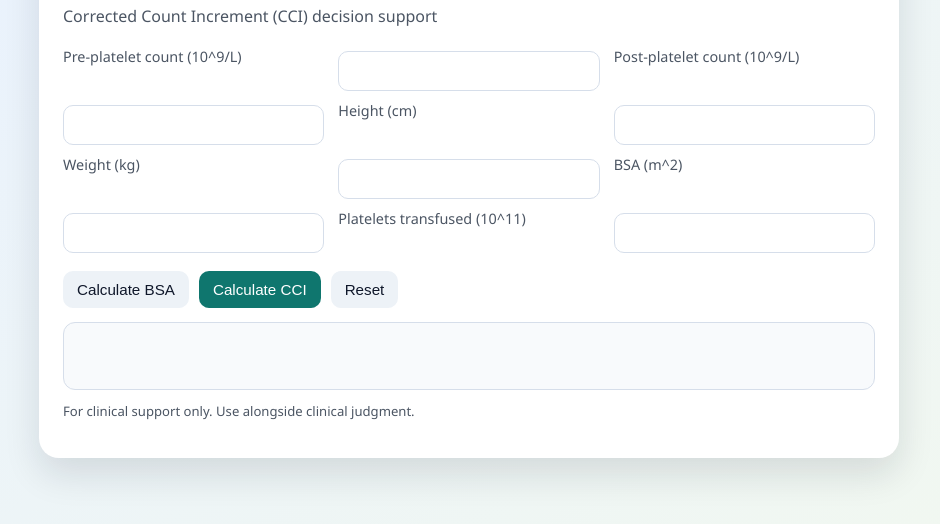
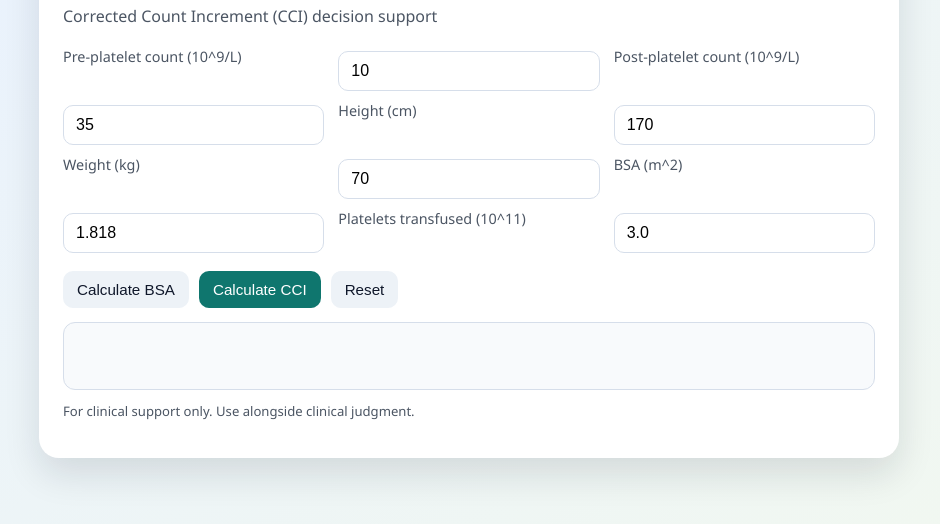
Before and after one commit to RazaS/CCI_Calculator, a website: page public/index.html in a window 1280 px wide. Shown: the part 202-726 px from the top of the page, without its empty margins (171-1111 px from the left). Drawn offline with Linux system fonts and the light colour scheme.

Commit message:
Update app defaults

```diff
--- a/public/app.js
+++ b/public/app.js
@@ -61,7 +61,7 @@ document.getElementById("calcCci").addEventListener("click", () => {
 
 document.getElementById("reset").addEventListener("click", () => {
   [fields.pre, fields.post, fields.height, fields.weight, fields.bsa, fields.dose].forEach((input) => {
-    input.value = "";
+    input.value = input.defaultValue;
   });
   setResult("");
 });
--- a/public/index.html
+++ b/public/index.html
@@ -13,22 +13,22 @@
 
     <div class="grid">
       <label for="pre">Pre-platelet count (10^9/L)</label>
-      <input id="pre" type="number" inputmode="decimal" step="0.1" min="0" />
+      <input id="pre" type="number" inputmode="decimal" step="0.1" min="0" value="10" />
 
       <label for="post">Post-platelet count (10^9/L)</label>
-      <input id="post" type="number" inputmode="decimal" step="0.1" min="0" />
+      <input id="post" type="number" inputmode="decimal" step="0.1" min="0" value="35" />
 
       <label for="height">Height (cm)</label>
-      <input id="height" type="number" inputmode="decimal" step="0.1" min="0" />
+      <input id="height" type="number" inputmode="decimal" step="0.1" min="0" value="170" />
 
       <label for="weight">Weight (kg)</label>
-      <input id="weight" type="number" inputmode="decimal" step="0.1" min="0" />
+      <input id="weight" type="number" inputmode="decimal" step="0.1" min="0" value="70" />
 
       <label for="bsa">BSA (m^2)</label>
-      <input id="bsa" type="number" inputmode="decimal" step="0.001" min="0" />
+      <input id="bsa" type="number" inputmode="decimal" step="0.001" min="0" value="1.818" />
 
       <label for="dose">Platelets transfused (10^11)</label>
-      <input id="dose" type="number" inputmode="decimal" step="0.1" min="0" />
+      <input id="dose" type="number" inputmode="decimal" step="0.1" min="0" value="3.0" />
     </div>
 
     <div class="actions">
```
